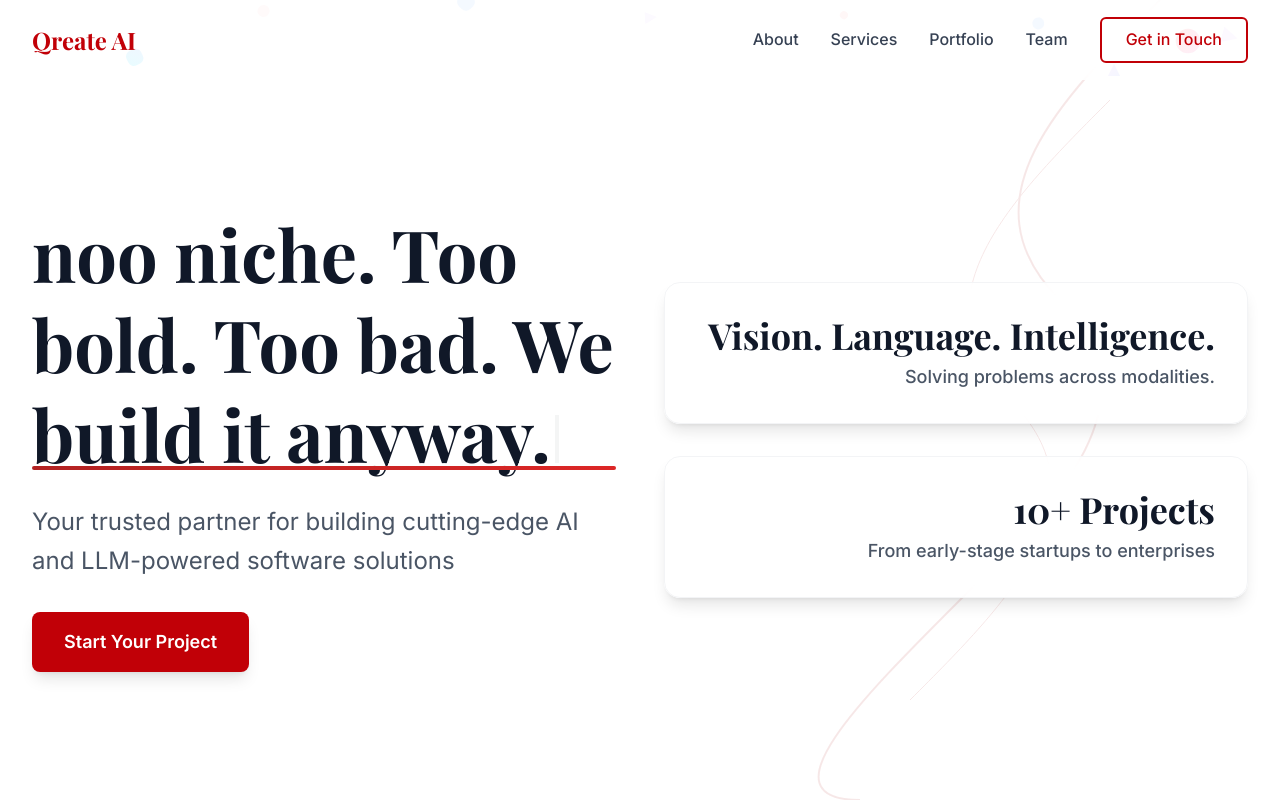
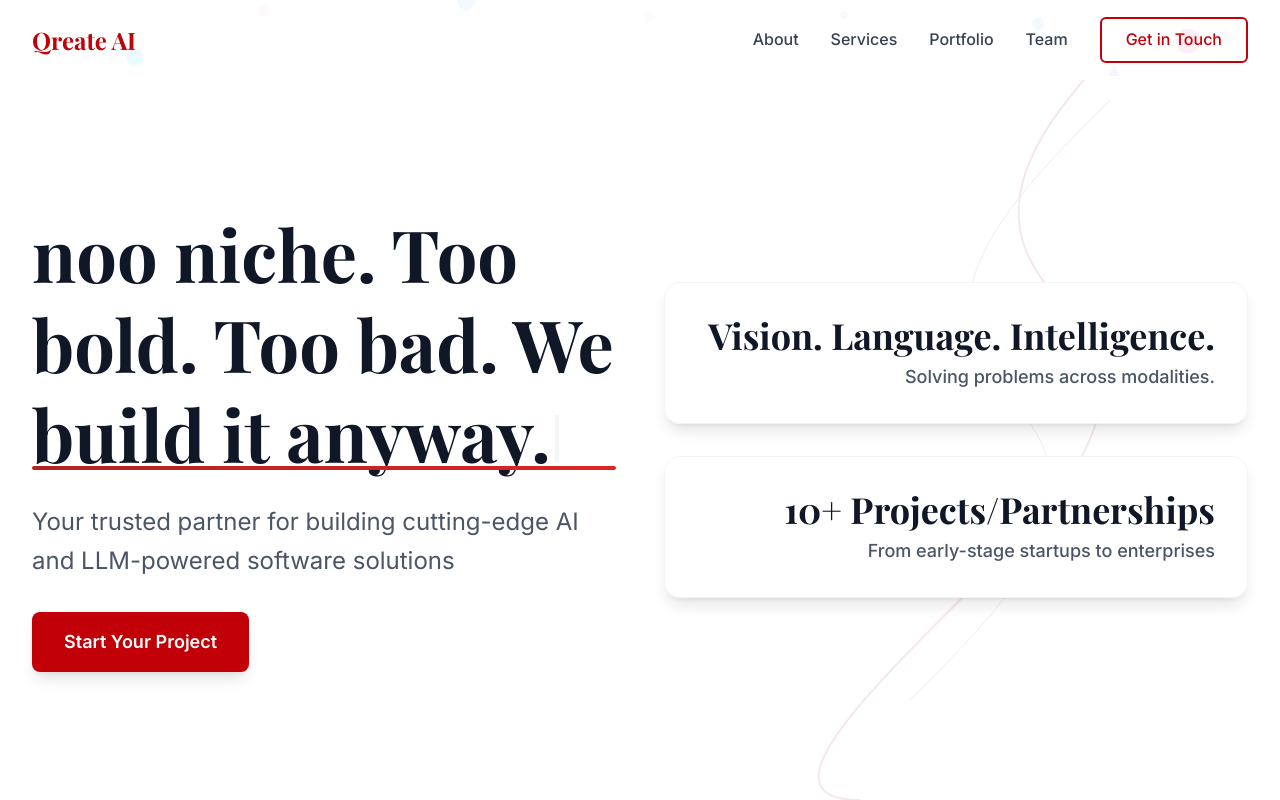
Before and after one commit to Aryaman-Arya/QreateAI, a React (Vite) app: page / in a window 1280 px wide. Shown: the top 800 px of the page. Built offline with nearby package versions, Linux system fonts and the light colour scheme.

Commit message:
Update Hero stats: Change '10+ Projects' to '10+ Projects/Partnerships'

```diff
--- a/src/components/Hero.jsx
+++ b/src/components/Hero.jsx
@@ -40,7 +40,7 @@ const TypewriterText = ({ text, className, delay = 0, speed = 80 }) => {
 const Hero = () => {
   const stats = [
     { label: 'Vision. Language. Intelligence.', value: 'Solving problems across modalities.' },
-    { label: '10+ Projects', value: 'From early-stage startups to enterprises' }
+    { label: '10+ Projects/Partnerships', value: 'From early-stage startups to enterprises' }
   ]
 
   return (
--- a/src/components/Team.jsx
+++ b/src/components/Team.jsx
@@ -116,7 +116,7 @@ const Team = () => {
                   rel="noopener noreferrer"
                   whileHover={{ scale: 1.05 }}
                   whileTap={{ scale: 0.95 }}
-                  className="inline-flex items-center justify-center w-10 h-10 bg-red-700 text-white rounded-full hover:bg-red-800 transition-all duration-300 mt-4"
+                  className="inline-flex items-center justify-center w-10 h-10 text-red-700 hover:text-red-800 transition-all duration-300 mt-4"
                 >
                   <svg className="w-5 h-5" fill="currentColor" viewBox="0 0 24 24">
                     <path d="M20.447 20.452h-3.554v-5.569c0-1.328-.027-3.037-1.852-3.037-1.853 0-2.136 1.445-2.136 2.939v5.667H9.351V9h3.414v1.561h.046c.477-.9 1.637-1.85 3.37-1.85 3.601 0 4.267 2.37 4.267 5.455v6.286zM5.337 7.433c-1.144 0-2.063-.926-2.063-2.065 0-1.138.92-2.063 2.063-2.063 1.14 0 2.064.925 2.064 2.063 0 1.139-.925 2.065-2.064 2.065zm1.782 13.019H3.555V9h3.564v11.452zM22.225 0H1.771C.792 0 0 .774 0 1.729v20.542C0 23.227.792 24 1.771 24h20.451C23.2 24 24 23.227 24 22.271V1.729C24 .774 23.2 0 22.222 0h.003z"/>
```
